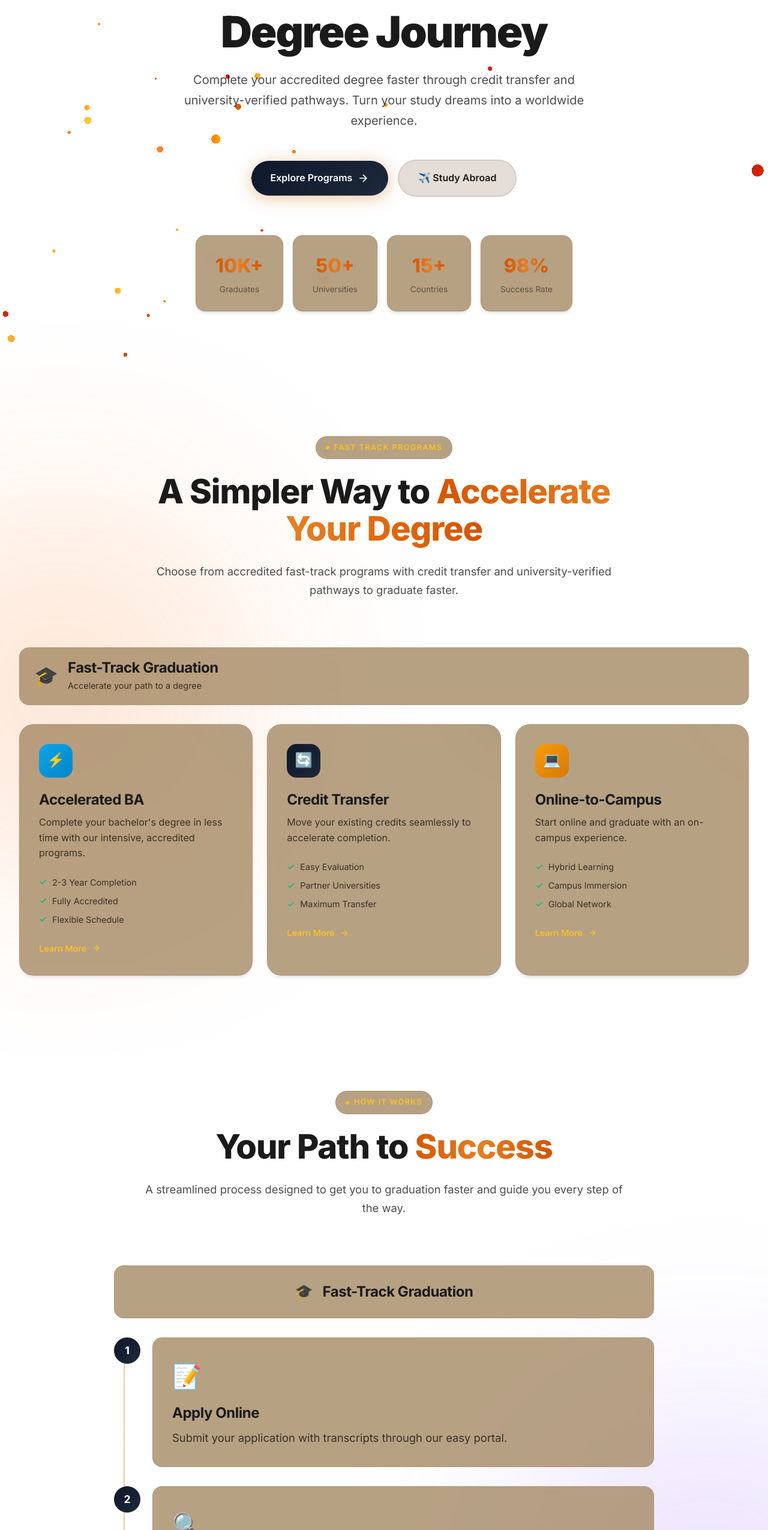
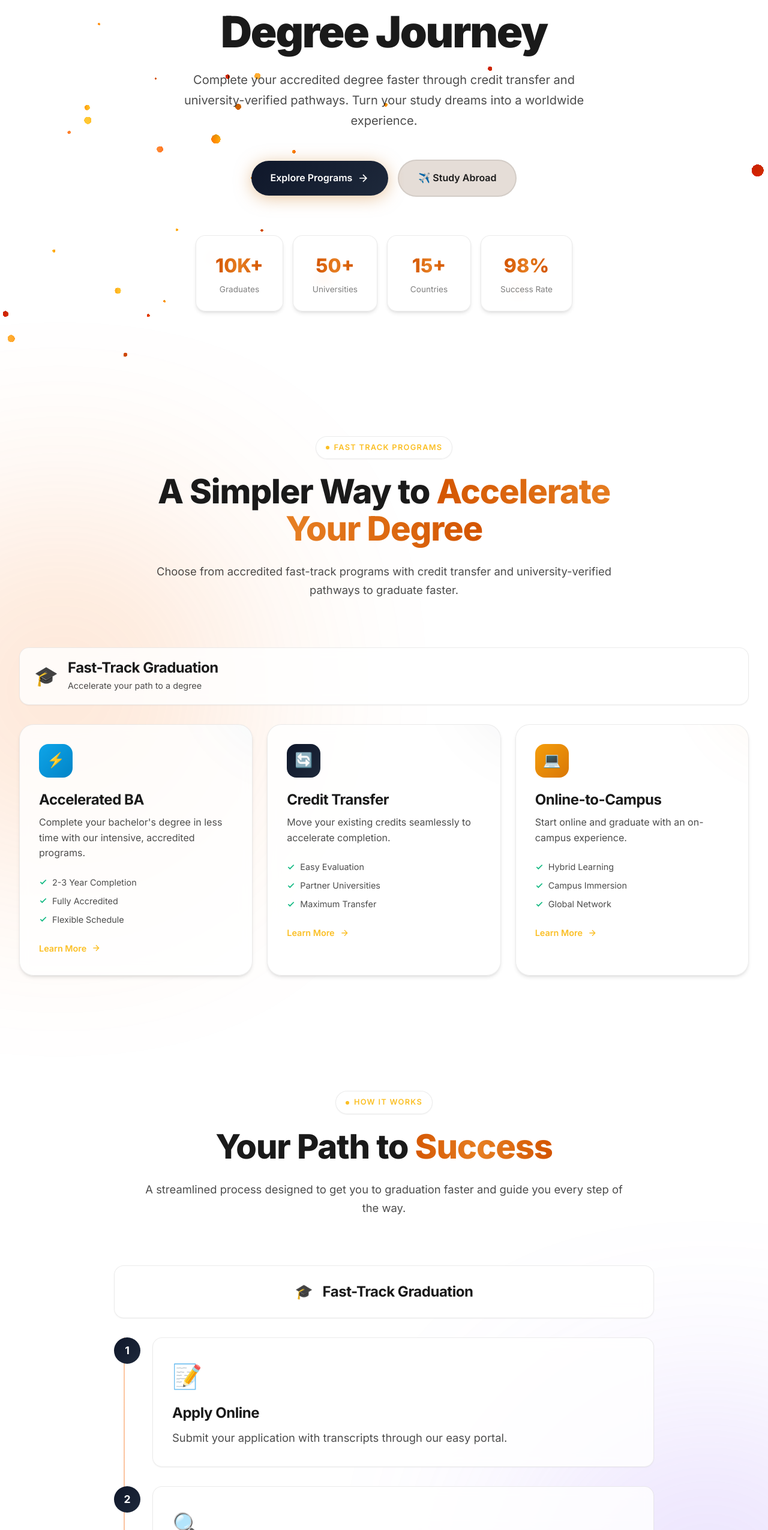
Before and after one commit to punithrajhs8-png/podimass, a React (Vite) app: page / in a window 1280 px wide. Shown: the part 250-2800 px from the top of the page at 60% size. Built offline with nearby package versions, Linux system fonts and the light colour scheme.

Commit message:
Change brown colors to glassy white across all components

```diff
--- a/src/components/GradfastLanding.css
+++ b/src/components/GradfastLanding.css
@@ -207,7 +207,7 @@
     align-items: center;
     gap: 0.75rem;
     padding: 0.5rem 1.25rem;
-    background: rgba(166, 138, 100, 0.8);
+    background: rgba(255, 255, 255, 0.8);
     border: 1px solid var(--glass-border);
     border-radius: var(--radius-full);
     box-shadow: var(--shadow-sm);
@@ -292,7 +292,7 @@
     flex-direction: column;
     align-items: center;
     padding: 1.5rem 2rem;
-    background: rgba(166, 138, 100, 0.8);
+    background: rgba(255, 255, 255, 0.8);
     backdrop-filter: blur(10px);
     border: 1px solid var(--glass-border);
     border-radius: var(--radius-lg);
@@ -304,7 +304,7 @@
 .stat-card:hover {
     box-shadow: var(--shadow-lg);
     transform: translateY(-4px);
-    background: rgba(178, 150, 112, 0.95);
+    background: rgba(255, 255, 255, 0.95);
 }
 
 .stat-value {
@@ -404,7 +404,7 @@
     align-items: center;
     gap: 0.5rem;
     padding: 0.5rem 1rem;
-    background: rgba(166, 138, 100, 0.8);
+    background: rgba(255, 255, 255, 0.8);
     border: 1px solid var(--glass-border);
     border-radius: var(--radius-full);
     box-shadow: var(--shadow-sm);
@@ -454,7 +454,7 @@
     font-size: 1rem;
     font-weight: 600;
     color: var(--color-text-secondary);
-    background: rgba(166, 138, 100, 0.6);
+    background: rgba(255, 255, 255, 0.6);
     border: 2px solid var(--glass-border);
     border-radius: var(--radius-full);
     cursor: pointer;
@@ -462,7 +462,7 @@
 }
 
 .toggle-btn:hover {
-    background: rgba(178, 150, 112, 0.95);
+    background: rgba(255, 255, 255, 0.95);
     border-color: var(--color-gold);
     color: var(--color-gold);
     transform: translateY(-2px);
@@ -503,7 +503,7 @@
     gap: 1rem;
     margin-bottom: 2rem;
     padding: 1.25rem 1.5rem;
-    background: rgba(166, 138, 100, 0.8);
+    background: rgba(255, 255, 255, 0.8);
     backdrop-filter: blur(10px);
     border: 1px solid var(--glass-border);
     border-radius: var(--radius-lg);
@@ -543,7 +543,7 @@
 .bento-card {
     position: relative;
     padding: 2rem;
-    background: rgba(166, 138, 100, 0.8);
+    background: rgba(255, 255, 255, 0.8);
     backdrop-filter: blur(10px);
     border: 1px solid var(--glass-border);
     border-radius: var(--radius-xl);
@@ -562,7 +562,7 @@
 .bento-card:hover {
     box-shadow: var(--shadow-lg);
     transform: translateY(-8px) !important;
-    background: rgba(178, 150, 112, 0.95);
+    background: rgba(255, 255, 255, 0.95);
 }
 
 .bento-card-glow {
@@ -668,7 +668,7 @@
     gap: 1rem;
     margin-bottom: 2rem;
     padding: 1rem 1.5rem;
-    background: rgba(166, 138, 100, 0.8);
+    background: rgba(255, 255, 255, 0.8);
     backdrop-filter: blur(10px);
     border: 1px solid var(--glass-border);
     border-radius: var(--radius-lg);
@@ -759,7 +759,7 @@
 
 .timeline-content {
     padding: 1.5rem;
-    background: rgba(166, 138, 100, 0.8);
+    background: rgba(255, 255, 255, 0.8);
     backdrop-filter: blur(10px);
     border: 1px solid var(--glass-border);
     border-radius: var(--radius-lg);
@@ -769,7 +769,7 @@
 
 .timeline-step:hover .timeline-content {
     box-shadow: var(--shadow-md);
-    background: rgba(178, 150, 112, 0.95);
+    background: rgba(255, 255, 255, 0.95);
 }
 
 .timeline-icon {
@@ -848,7 +848,7 @@
 .testimonial-card {
     position: relative;
     padding: 2rem;
-    background: rgba(166, 138, 100, 0.8);
+    background: rgba(255, 255, 255, 0.8);
     backdrop-filter: blur(10px);
     border: 1px solid var(--glass-border);
     border-radius: var(--radius-xl);
@@ -859,7 +859,7 @@
 .testimonial-card:hover {
     box-shadow: var(--shadow-lg);
     transform: translateY(-4px) !important;
-    background: rgba(178, 150, 112, 0.95);
+    background: rgba(255, 255, 255, 0.95);
 }
 
 .testimonial-quote-mark {
@@ -930,7 +930,7 @@
 .cta-card {
     position: relative;
     padding: 5rem;
-    background: rgba(166, 138, 100, 0.8);
+    background: rgba(255, 255, 255, 0.8);
     backdrop-filter: blur(20px);
     border: 1px solid var(--glass-border);
     border-radius: var(--radius-xl);
@@ -968,7 +968,7 @@
 .cta-tag {
     display: inline-block;
     padding: 0.5rem 1rem;
-    background: rgba(166, 138, 100, 0.9);
+    background: rgba(255, 255, 255, 0.9);
     border: 1px solid var(--glass-border);
     border-radius: var(--radius-full);
     box-shadow: var(--shadow-sm);
@@ -1091,7 +1091,7 @@
     display: flex;
     align-items: center;
     justify-content: center;
-    background: rgba(178, 150, 112, 0.95);
+    background: rgba(255, 255, 255, 0.95);
     border: 1px solid var(--glass-border);
     border-radius: 50%;
     color: var(--color-text-secondary);
```
Also changed, not shown: src/components/ScrollStack.css (+5 -5 lines).
